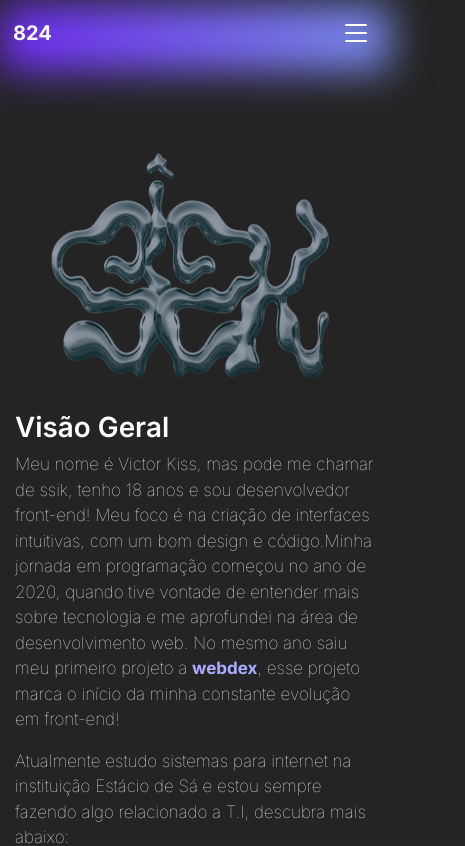
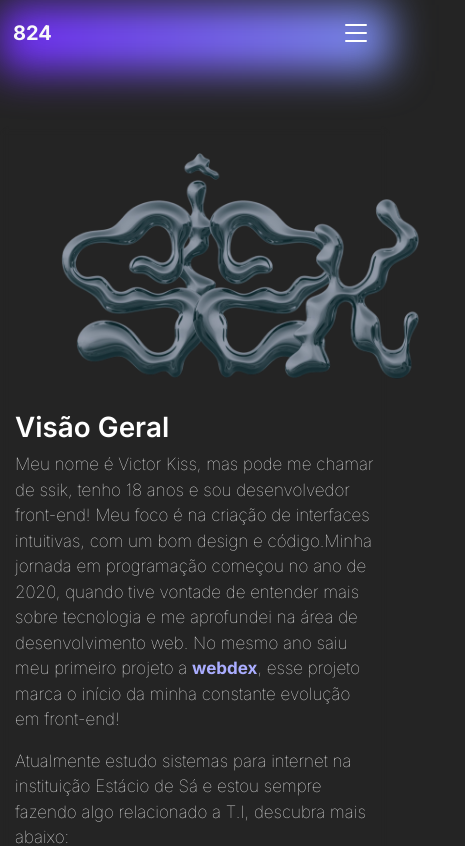
Before and after one commit to victor-kiss/ssik824, a Next.js app: page / in a window 390 px wide. Shown: the top 846 px of the page, 465 px wide, since content can reach past the window. Built offline with nearby package versions, Linux system fonts and the light colour scheme.

Commit message:
Update globals.css

```diff
--- a/src/app/globals.css
+++ b/src/app/globals.css
@@ -139,7 +139,7 @@ footer.footer > svg{
 @media screen and (max-width:576px){
   img.cropped{
     position:relative;
-    max-width:350px;
+    max-width:450px;
     max-height:250px;
     border-radius: 15px;
   }
```
